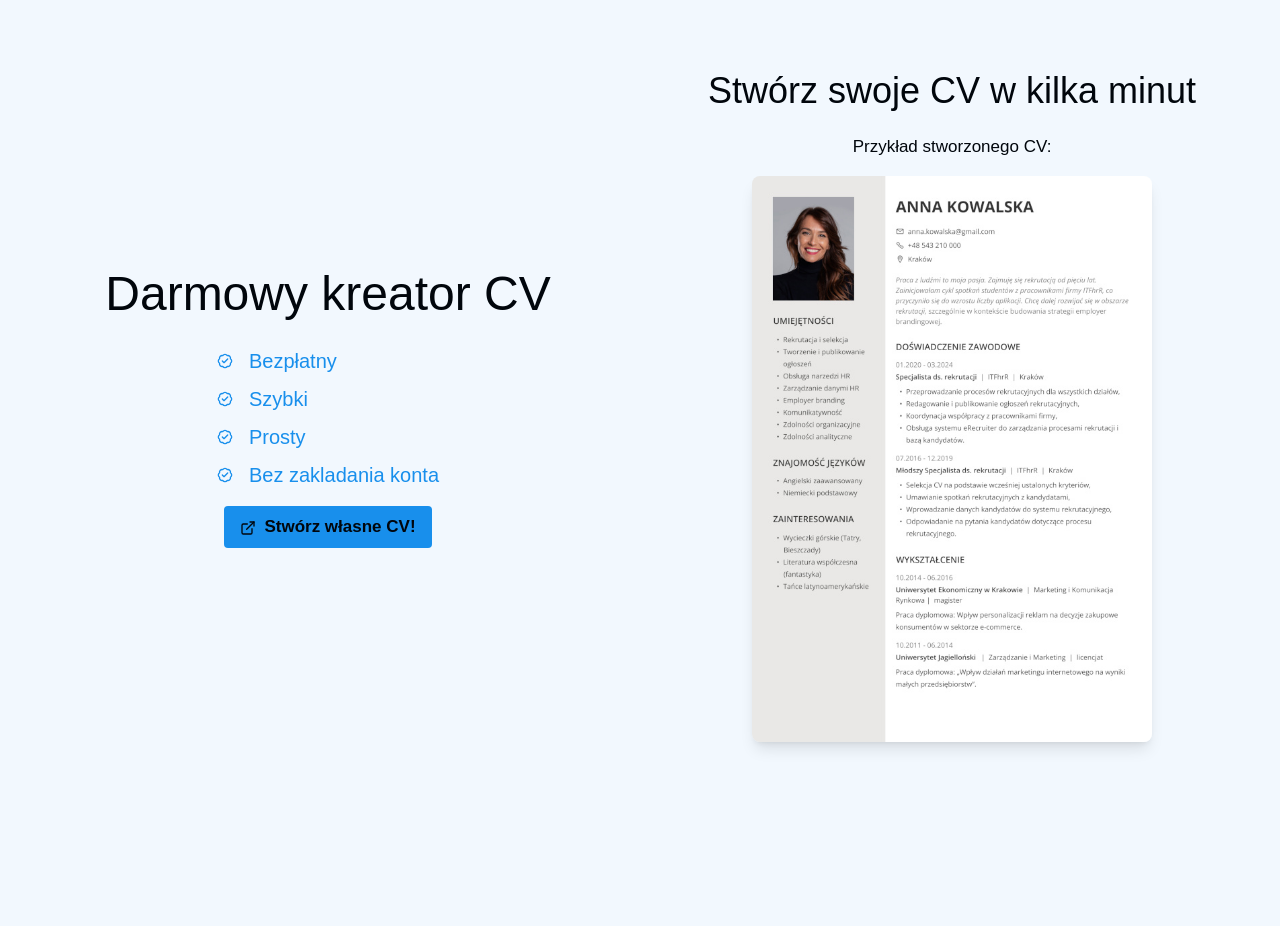
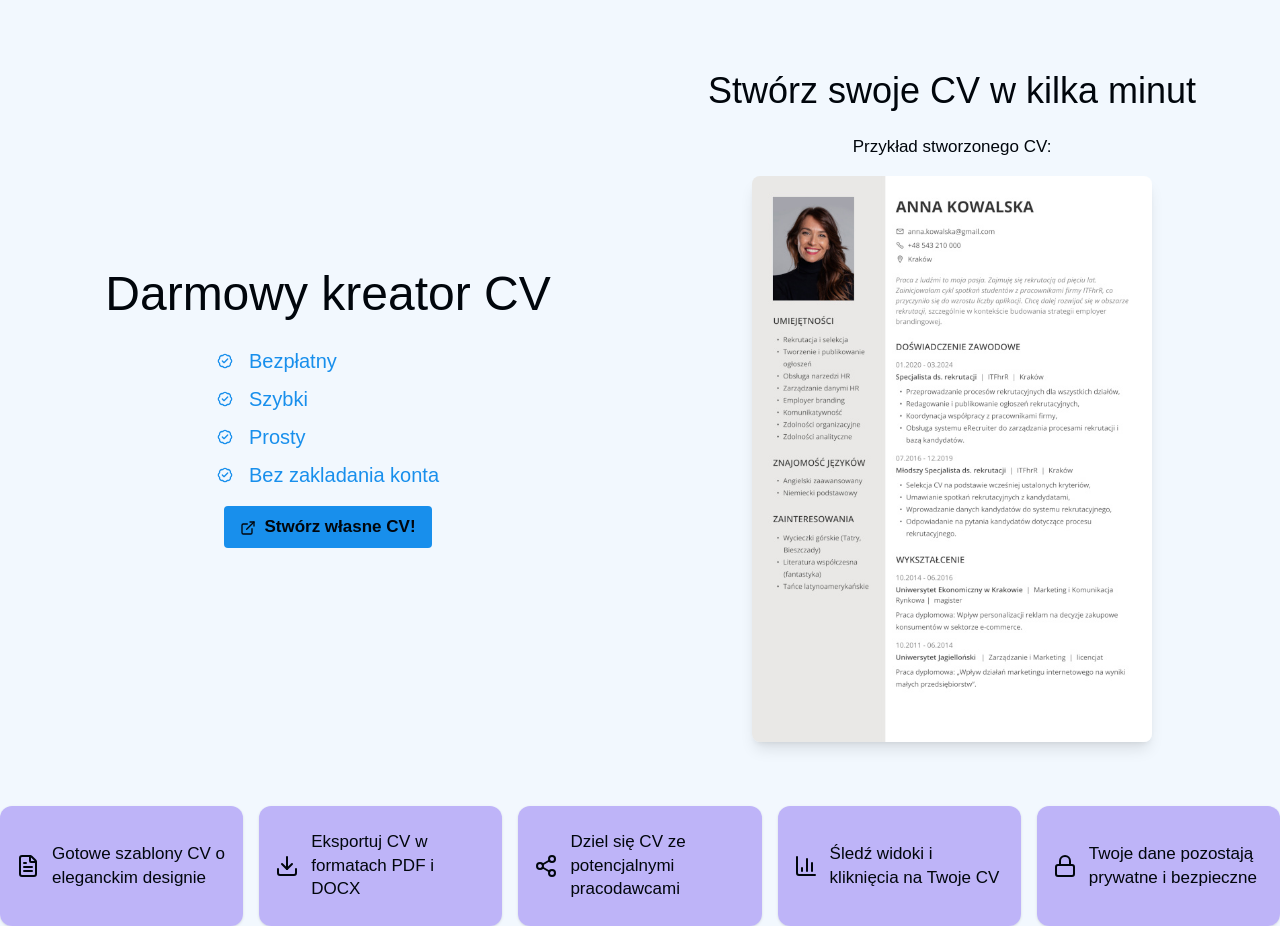
Before and after one commit to alvvik/CVGo, a Next.js app: page / in a window 1280 px wide. Before the commit the page ends 806 px from the top, so only its background shows below. Built offline with nearby package versions, Linux system fonts and the light colour scheme.

Commit message:
feat: added features

```diff
--- a/src/app/page.tsx
+++ b/src/app/page.tsx
@@ -1,8 +1,10 @@
+import Features from "@/components/Features/Features";
 import Hero from "@/components/Hero/Hero";
 export default function Home() {
   return (
     <main>
       <Hero />
+      <Features />
     </main>
   );
 }
--- /dev/null
+++ b/src/components/Features/Features.tsx
@@ -0,0 +1,44 @@
+import { FileText, Download, Share2, BarChart3, Lock } from "lucide-react";
+
+interface FeaturesProps {
+  description: string;
+  icon: React.ReactNode;
+}
+const featuresData: FeaturesProps[] = [
+  {
+    description: "Gotowe szablony CV o eleganckim designie",
+    icon: <FileText className="w-6 h-6" />,
+  },
+
+  {
+    description: "Eksportuj CV w formatach PDF i DOCX",
+    icon: <Download className="w-6 h-6" />,
+  },
+  {
+    description: "Dziel się CV ze potencjalnymi pracodawcami",
+    icon: <Share2 className="w-6 h-6" />,
+  },
+  {
+    description: "Śledź widoki i kliknięcia na Twoje CV",
+    icon: <BarChart3 className="w-6 h-6" />,
+  },
+  {
+    description: "Twoje dane pozostają prywatne i bezpieczne",
+    icon: <Lock className="w-6 h-6 " />,
+  },
+];
+export default function Features() {
+  return (
+    <div className="flex flex-col md:flex-row justify-center items-center gap-4 ">
+      {featuresData.map((feature, index) => (
+        <div
+          key={index}
+          className="flex items-center gap-3 w-2/3 min-h-24 md:min-h-30 md:w-64 px-4 py-3 rounded-xl  bg-secondary/60 shadow-sm"
+        >
+          <div>{feature.icon}</div>
+          <p className="  text-left leading-snug">{feature.description}</p>
+        </div>
+      ))}
+    </div>
+  );
+}
```
